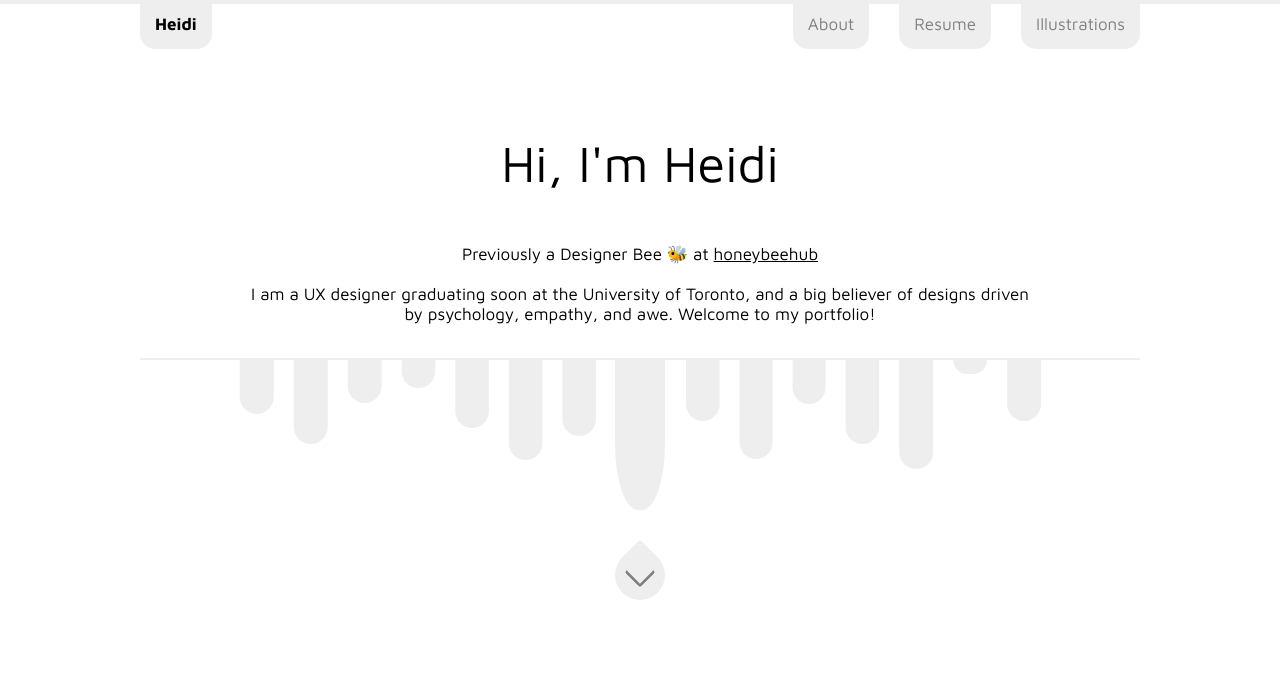
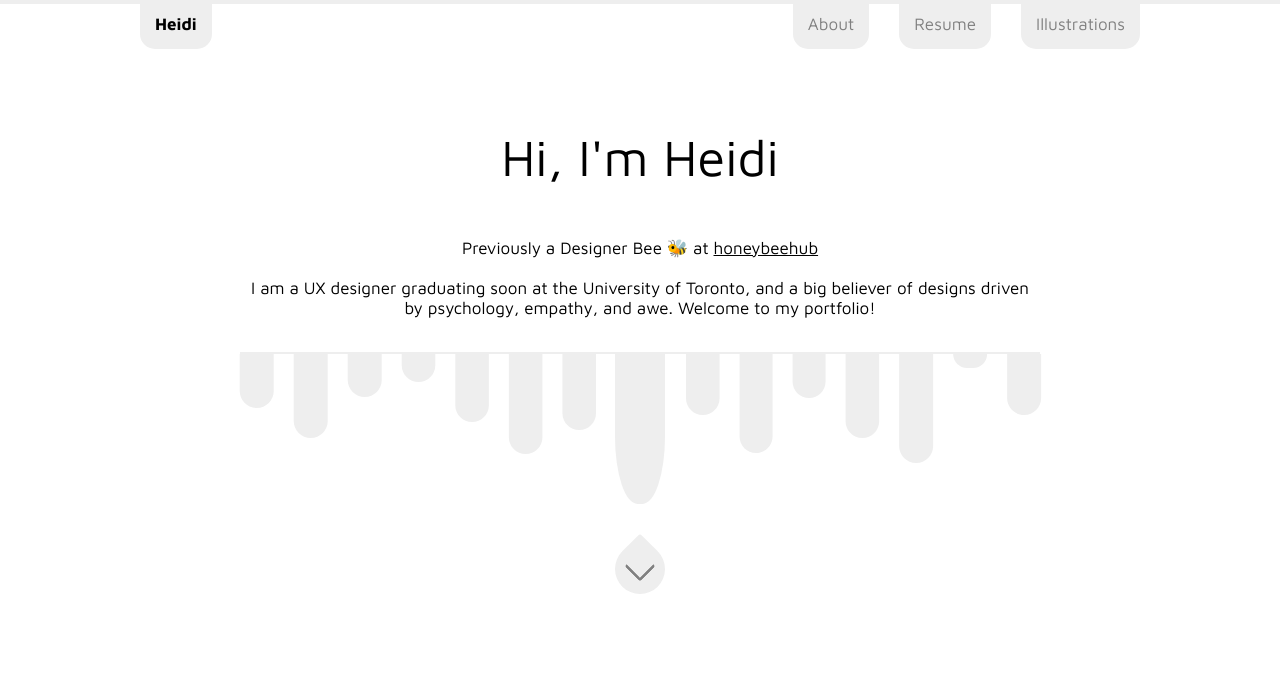
Before and after one commit to wheidi/portfolioWebsite, a plain HTML site: page index.html in a window 1280 px wide. Shown: the top 691 px of the page. Drawn offline with Linux system fonts and the light colour scheme; grey boxes are pictures that could not be loaded.

Commit message:
Fixed centering of welcome message

```diff
--- a/css/main.css
+++ b/css/main.css
@@ -130,10 +130,10 @@ img {
 }
 
 .welcomecontent {
-  padding-top: 2em;
+  padding-top: 15vh;
   display: flex;
-  justify-content: space-between;
-  flex-direction: column-reverse;
+  justify-content: center;
+  flex-direction: column;
   align-items: center;
 
   background-color: white;
@@ -146,8 +146,9 @@ img {
 }
 
 #longdrip {
-  height: 10%;
+  height: 100%;
   min-height: 150px;
+  max-height: 250px;
   background-color: #EEEEEE;
   width: 50px;
 
@@ -161,10 +162,12 @@ img {
 
 #dripscontainer {
   width: 100%;
+  height: 30%;
+  min-height: 150px;
 
   display: flex;
   justify-content: center;
-  align-items: center;
+  align-items: flex-start;
 
   border: solid #EEEEEE;
 
@@ -177,7 +180,7 @@ img {
 #dripsimg {
   position: absolute;
 
-  z-index: -1;
+  z-index: 0;
 
   min-width: 800px;
   object-fit: fill;
--- a/index.html
+++ b/index.html
@@ -33,7 +33,7 @@
   <div id="welcomeheader" class="margin">
     <div class="welcomecontent">
         <div>
-            <div class="space"></div>
+
             <div id="welcomedescription">
               <h1>Hi, I'm Heidi</h1>
 
@@ -49,7 +49,7 @@
               </p>
             </div>
         </div>
-    </div>
+
 
     <div id="dripscontainer">
       <div id="longdrip"></div>
@@ -62,7 +62,7 @@
     <a class="tear center" href="#projectlist">
       <i class="downarrow"></i>
     </a>
-
+  </div>
   </div>
 
   <!--END BANNER-->
```
